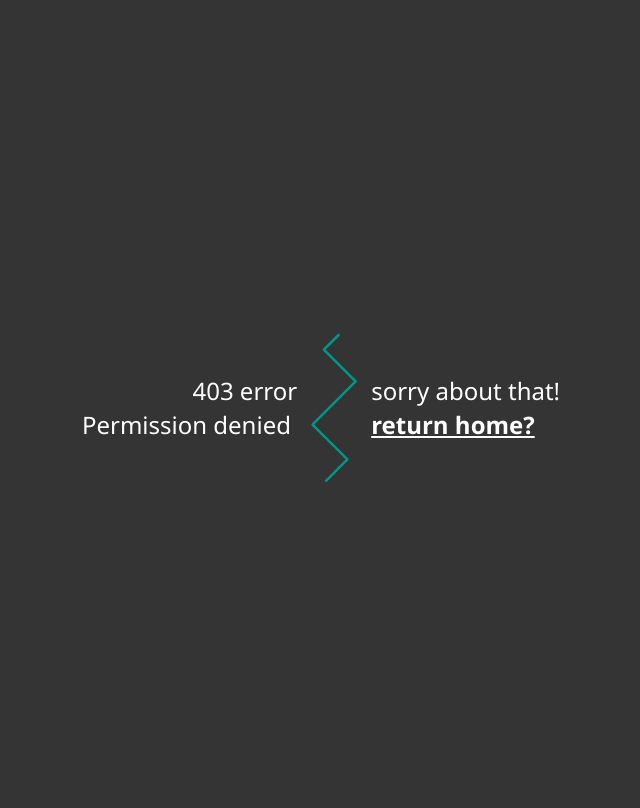
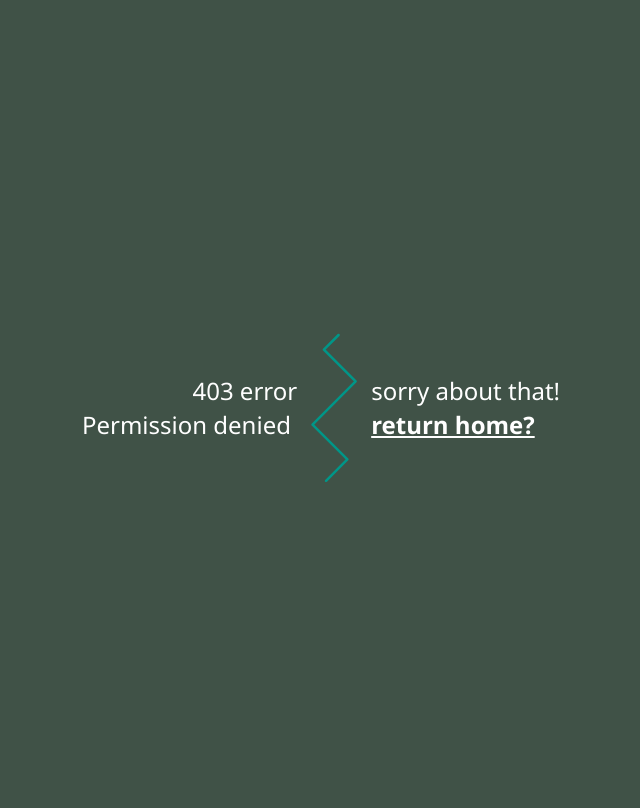
Before and after one commit to polowis/virtComp, a Django app: template app/templates/exceptions/403.html in a window 1280 px wide. Shown: the whole page, without its empty margins (319-959 px from the left). Run offline with Django 3.2, Linux system fonts and the light colour scheme; the template is opened without the code that fills it, so the values that code supplies are empty.

Commit message:
fix: change error page background

```diff
--- a/app/static/css/exceptions/error.css
+++ b/app/static/css/exceptions/error.css
@@ -2,7 +2,7 @@
     box-sizing: border-box;
 }
 * {
-    -webkit-tap-highlight-color: rgba(0, 0, 0, 0);
+    -webkit-tap-highlight-color: #405247;
     transform-style: preserve-3d;
 }
 *:focus {
@@ -17,7 +17,7 @@ body {
     align-content: center;
     justify-content: center;
     padding: 12px;
-    background: #343434;
+    background: #405247;
     color: white;
     font-family: "brandon-grotesque", "Brandon Grotesque", "Source Sans Pro", "Segoe UI", Frutiger, "Frutiger Linotype", "Dejavu Sans", "Helvetica Neue", Arial, sans-serif;
     font-size: 24px;
@@ -47,6 +47,7 @@ svg {
     position: relative;
     z-index: 4;
     margin-left: -50px;
+    background-color: #405247;
 }
 .crack polyline {
     fill: none;
@@ -126,10 +127,10 @@ main > div:last-child span:last-child {
 }
 @keyframes removeFill {
     0% {
-        fill: rgba(52, 52, 52, 1);
+        fill: #405247;
    }
     100% {
-        fill: rgba(52, 52, 52, 0);
+        fill: #405247;
    }
 }
 @keyframes pulseColor {
```
